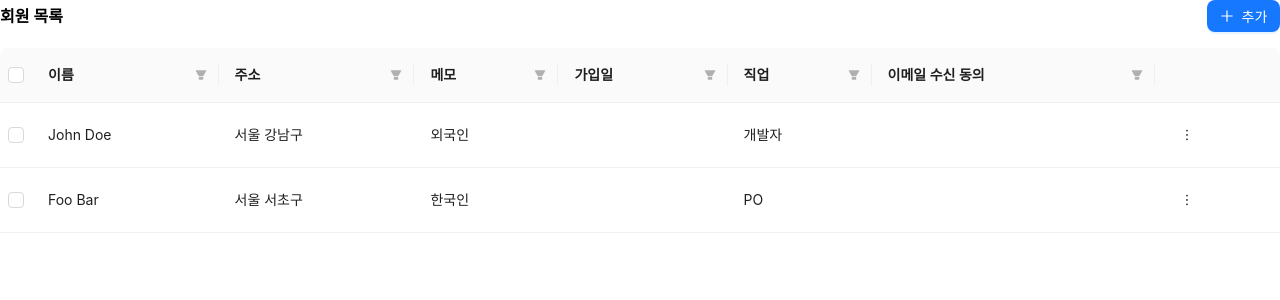
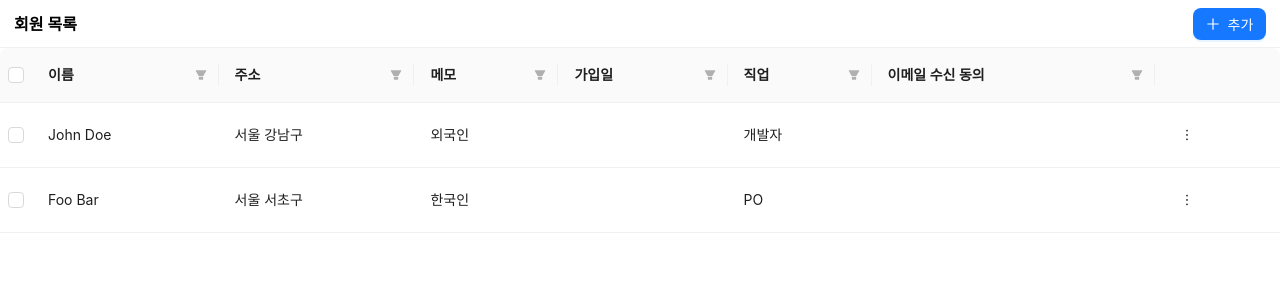
Before and after one commit to naringst/business-canvas-assignment, a React (Vite) app: page / in a window 1280 px wide. Shown: the top 300 px of the page. Built offline with nearby package versions, Linux system fonts and the light colour scheme; a web font is replaced by a local one.

Commit message:
style: fix TableHeader style to align with design

```diff
--- a/src/page/RecordTable/TableHeader/styles.ts
+++ b/src/page/RecordTable/TableHeader/styles.ts
@@ -5,7 +5,9 @@ export const TableHeaderContainer = styled.div`
   display: flex;
   justify-content: space-between;
   align-items: center;
-  margin-bottom: 16px;
+  padding: 8px 14px;
+  height: 48px;
+  border-bottom: 1px solid ${({ theme }) => theme.colors.colorSplit};
 `;
 
 export const TableHeaderTitle = styled.h2`
--- a/src/styles/styled.d.ts
+++ b/src/styles/styled.d.ts
@@ -6,6 +6,7 @@ declare module 'styled-components' {
       colorTextTertiary: string;
       colorBgMask: string;
       colorBgContainer: string;
+      colorSplit: string;
       button: {
         colorPrimary: string;
       };
--- a/src/styles/theme.ts
+++ b/src/styles/theme.ts
@@ -3,6 +3,7 @@ export const theme = {
     colorTextTertiary: 'rgba(0, 0, 0, 0.45)',
     colorBgMask: 'rgba(0, 0, 0, 0.45)',
     colorBgContainer: '#fff',
+    colorSplit: 'rgba(0,0,0,0.06)',
     button: {
       colorPrimary: '#4a7cfe',
     },
```
